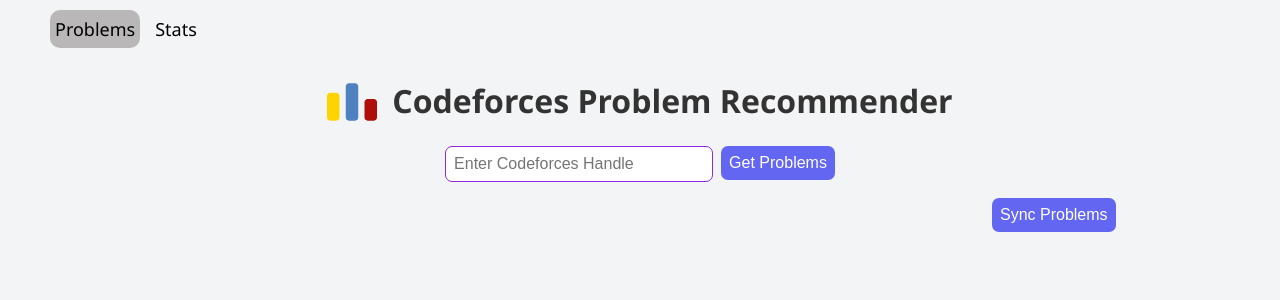
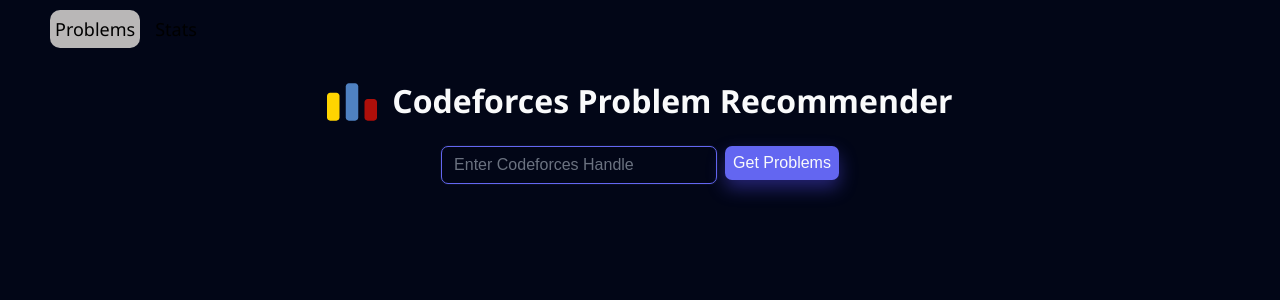
Before and after one commit to AtharvPS13/CF-Problem_Recommender, a React (Vite) app in the folder frontend/: page / in a window 1280 px wide. Shown: the top 300 px of the page. Built offline with nearby package versions, Linux system fonts and the light colour scheme.

Commit message:
Updated the UI

```diff
--- a/frontend/src/pages/Problems/Problems.css
+++ b/frontend/src/pages/Problems/Problems.css
@@ -1,6 +1,7 @@
 body {
   font-family: 'Segoe UI', sans-serif;
-  background-color: #f3f4f6;
+  background-color: #020617; /* very dark slate */
+  color: #e5e7eb;            /* light gray text */
   margin: 0;
   padding: 0;
 }
@@ -14,7 +15,7 @@
 }
 .heading {
   text-align: center;
-  color: #333;
+  color: #f9fafb;
   margin-bottom: 1.5rem;
 }
 .headingContainer {
@@ -32,23 +33,40 @@
   outline: none;
   align-items: center;
   margin-right: 0.5rem;
-  padding: 0.5rem;
+  padding: 0.55rem 0.75rem;
   width: 250px;
   border-radius: 7px;
-  border: 1.5px solid blueviolet;
+  border: 1.5px solid #6366f1;
+  background-color: #020617;
+  color: #e5e7eb;
+  box-shadow: 0 0 0 1px rgba(15,23,42,0.6);
+}
+.input-box::placeholder {
+  color: #6b7280;
+}
+.input-box:focus {
+  border-color: #a855f7;
+  box-shadow: 0 0 0 2px rgba(168,85,247,0.45);
 }
 .fetch-btn {
   padding: 0.5rem ;
   font-size: 1rem;
-  background-color: #6366f1;
-  color: white;
+  background-color: #6366f1; /* indigo */
+  color: #f9fafb;
   border: none;
   border-radius: 7px;
   cursor: pointer;
-  transition: background-color 0.2s ease-in-out;
+  transition: background-color 0.18s ease-in-out, transform 0.12s ease-in-out, box-shadow 0.18s ease-in-out;
+  box-shadow: 0 8px 18px rgba(79,70,229,0.45);
 }
 .fetch-btn:hover {
   background-color: #4f46e5;
+  transform: translateY(-1px);
+  box-shadow: 0 10px 22px rgba(79,70,229,0.6);
+}
+.fetch-btn:active {
+  transform: translateY(0);
+  box-shadow: 0 4px 10px rgba(79,70,229,0.6);
 }
 
 .problems-list {
@@ -63,46 +81,59 @@
   display: flex;
   justify-content: space-between;
   align-items: center;
-  background-color: #f9fafb;
+  background-color: #020617;
   padding: 1rem;
   margin-bottom: 1rem;
   border-radius: 6px;
-  box-shadow: 0 1px 3px rgba(0,0,0,0.08);
-  transition: transform 0.2s ease;
+  box-shadow: 0 14px 35px rgba(15,23,42,0.7);
+  border: 1px solid rgba(148,163,184,0.35);
+  transition: transform 0.2s ease, box-shadow 0.2s ease, border-color 0.2s ease;
   list-style-type: none;
 }
 .problem-card:hover {
-  transform: scale(1.02);
+  transform: translateY(-2px);
+  box-shadow: 0 18px 45px rgba(15,23,42,0.9);
+  border-color: rgba(129,140,248,0.8);
 }
 .problem-card a {
   text-decoration: none;
-  color: #1f2937;
+  color: #e5e7eb;
   font-weight: bold;
+  letter-spacing: 0.01em;
 }
 .problem-card small {
   display: block;
-  color: #6b7280;
+  color: #9ca3af;
   margin-top: 0.4rem;
 }
 .sync-btn {
   margin-left: 77.5%;
   padding: 0.5rem ;
   font-size: 1rem;
-  background-color: #6366f1;
-  color: white;
+  background-color: #22c55e;
+  color: #022c22;
   border: none;
   border-radius: 7px;
   cursor: pointer;
-  transition: background-color 0.2s ease-in-out;
+  font-weight: 600;
+  transition: background-color 0.18s ease-in-out, transform 0.12s ease-in-out, box-shadow 0.18s ease-in-out;
+  box-shadow: 0 8px 18px rgba(34,197,94,0.45);
 }
 .sync-btn:hover {
-  background-color: #4f46e5;
+  background-color: #16a34a;
+  transform: translateY(-1px);
+  box-shadow: 0 10px 22px rgba(34,197,94,0.6);
+}
+.sync-btn:active {
+  transform: translateY(0);
+  box-shadow: 0 4px 10px rgba(34,197,94,0.6);
 }
 
 .loading {
   display: flex;
   justify-content: center;
   font-size: 17px;
+  color: #e5e7eb;
 }
 .circle {
   width: 25px;
@@ -112,10 +143,10 @@
   cursor: pointer;
 }
 .circle.grey {
-  background-color: #ccc;
+  background-color: #4b5563;
 }
 .circle.green {
-  background-color: #4caf50;
+  background-color: #22c55e;
 }
 
 .tooltip-container {
@@ -124,8 +155,8 @@
 }
 .tooltip-text {
   visibility: hidden;
-  background-color: #333;
-  color: #fff;
+  background-color: #020617;
+  color: #e5e7eb;
   padding: 6px 8px;
   border-radius: 4px;
   font-size: 12px;
@@ -136,10 +167,13 @@
   white-space: nowrap;
   z-index: 10;
   opacity: 0;
-  transition: opacity 0.2s ease-in-out;
+  transition: opacity 0.2s ease-in-out, transform 0.15s ease-in-out;
+  border: 1px solid rgba(148,163,184,0.5);
+  box-shadow: 0 10px 25px rgba(15,23,42,0.9);
 }
 
 .tooltip-container:hover .tooltip-text {
   visibility: visible;
   opacity: 1;
+  transform: translate(-50%, 2px);
 }
--- a/frontend/src/pages/Problems/Problems.jsx
+++ b/frontend/src/pages/Problems/Problems.jsx
@@ -108,7 +108,7 @@
 
       {loading && <p className='loading'>Loading....</p>}
 
-      {!loading &&
+      {!loading && problems.length>0 &&
         <button className='sync-btn' onClick={syncproblems}>Sync Problems</button>
       }
       <ul className='problems-list'>
```
